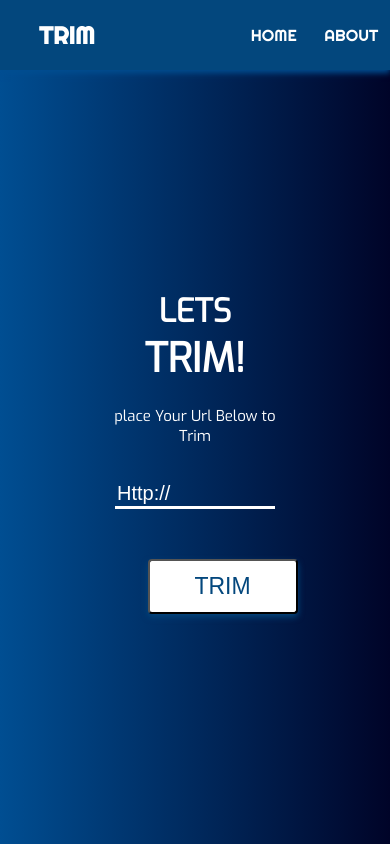
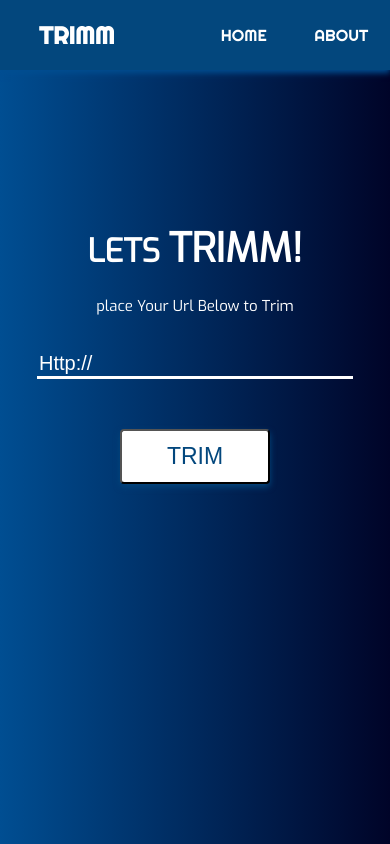
Before and after one commit to osisamkay/urlshort, a plain HTML site: page urlshorts/index.html in a window 390 px wide. Drawn offline with nearby package versions, Linux system fonts and the light colour scheme.

Commit message:
Added responsiveness

```diff
--- a/urlshorts/index.html
+++ b/urlshorts/index.html
@@ -7,12 +7,12 @@
     <meta http-equiv="X-UA-Compatible" content="ie=edge">
     <link href="https://fonts.googleapis.com/css?family=Exo|Righteous&amp;subset=latin-ext" rel="stylesheet">
     <link rel="stylesheet" href="./main.css">
-    <title>Document</title>
+    <title>Trimm</title>
 </head>
 
 <body>
     <nav>
-        <h1>Trim</h1>
+        <h1>Trimm</h1>
         <ul>
             <li>HOME</li>
             <li>ABOUT</li>
@@ -20,7 +20,7 @@
     </nav>
     <div class="content">
         <div class="word">
-            <h1>lets <span>  TRIM!</span></h1>
+            <h1>lets <span>  TRIMM!</span></h1>
             <p>place Your Url Below to Trim</p>
         </div>
         <input type="url" name="domain" class="domain" value="Http://">
--- a/urlshorts/main.css
+++ b/urlshorts/main.css
@@ -19,6 +19,7 @@ ul{
     justify-items: center;
     align-items: center;
     font-family: 'Righteous', cursive;
+    padding: 0px;
 }
 li{
     list-style-type: none;
@@ -30,8 +31,8 @@ h1{
     text-transform: uppercase;
 }
 .content {
-    width: 50%;
-    margin: 220px auto;
+    width: 100%;
+    margin: 152px auto;
     text-align: center;
 }
 
@@ -73,7 +74,6 @@ input.domain {
 }
 .word h1 span {
     font-size: 40px;
-    margin:0px 10px;
 }
 p{
     color: white;
@@ -87,3 +87,9 @@ p{
     font-family: 'Exo', sans-serif;
     cursor: pointer;
 }
+
+@media (min-width:1024px){
+    input.domain {
+        width: 50%;
+    }
+}
```
